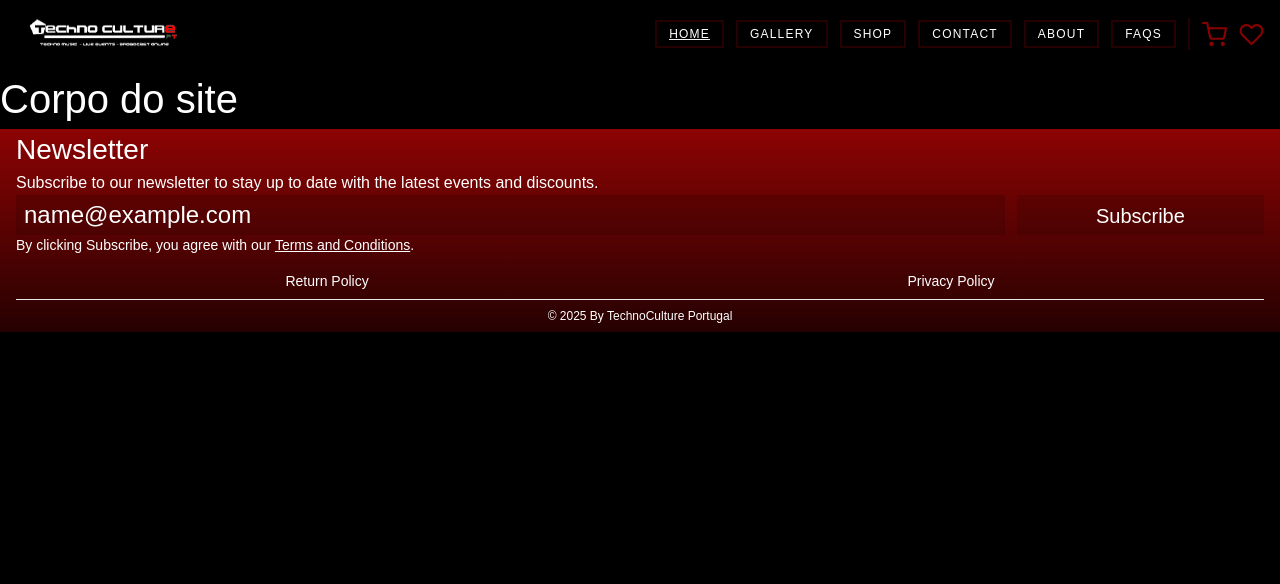
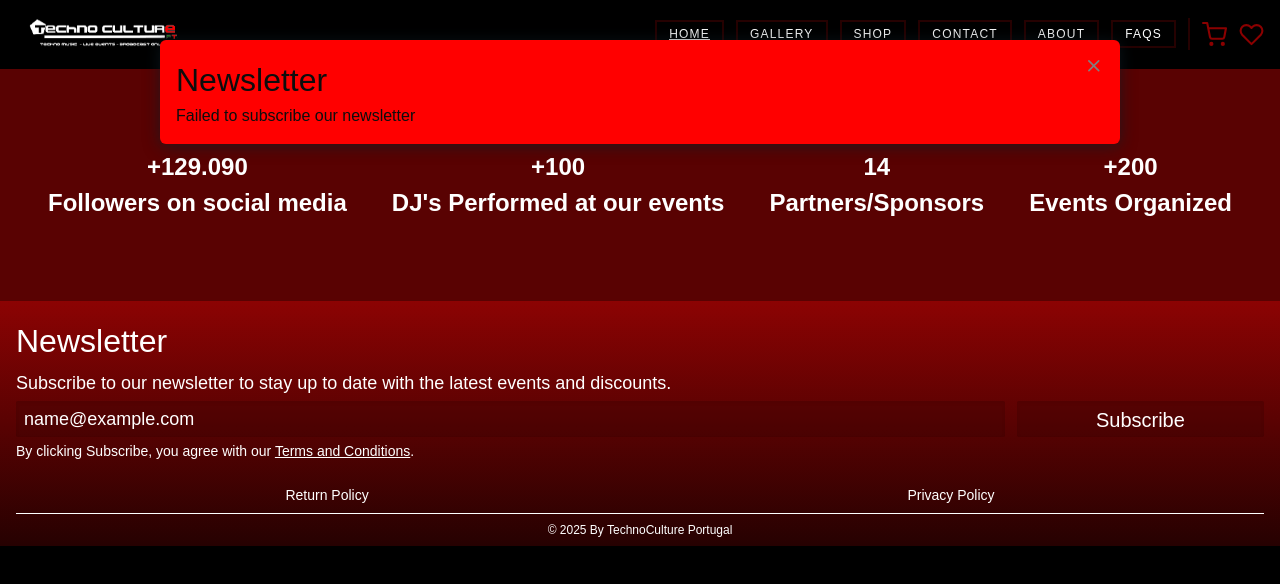
Before and after one commit to IuriMarques9/technoculture, a Next.js app: page / in a window 1280 px wide. Both pictures are taken after typing "name@example.com" into the empty fields and a click on the button "Subscribe". Shown: the top 584 px of the page. Built offline with nearby package versions, Linux system fonts and the light colour scheme; no server answers; the database is empty; a web font is replaced by a local one.

Commit message:
`feat: Added alert component and updated styles and layout`

```diff
--- /dev/null
+++ b/src/app/components/Alert.tsx
@@ -0,0 +1,49 @@
+"use client"
+import { X } from "react-feather";
+
+
+interface AlertProps {
+    title: string,
+    message?: string,
+    type: "success" | "error" | "warning" | "info",
+}
+
+export default function Alert({title, message, type}: AlertProps) {
+    switch(title){
+        case 'Newsletter':
+            if(type === 'success'){
+                message = 'You have subscribed our newsletter successfully'
+            } else if(type === 'error'){
+                message = 'Failed to subscribe our newsletter'
+            }
+            break;
+        default:
+            message = message;
+            break;
+    }
+
+    function toogleAlert(){
+        const alert = document.querySelector("#Alert");
+        if(alert?.classList.contains('hidden')){
+            alert?.classList.remove('hidden');
+        }else{
+            alert?.classList.add('hidden');
+        }
+    }
+
+  return (
+    <div id="Alert" className={`alert-${type} flex justify-between shadow-costum w-3/4 h-fit bg-white text-black p-4 rounded-md absolute top-10 left-2/4 -translate-x-2/4`}>
+        <div className="w-full">
+            <h2>{title}</h2>
+            <p>{message}</p>
+        </div>
+
+        <X
+            color="gray"
+            size={20}
+            className="hover:scale-110 hover:cursor-pointer transition-transform h-full"
+            onClick={toogleAlert}
+        />
+    </div>
+  );
+}
--- a/src/app/components/Footer.tsx
+++ b/src/app/components/Footer.tsx
@@ -1,12 +1,19 @@
 "use client"
 import Link from "next/link";
 import {Loader} from "react-feather";
+import Alert from "@/app/components/Alert";
+import { useState } from "react";
 export default function Footer(){
+  const [showAlert, setShowAlert] = useState(false);
+  const [alertType, setAlertType] = useState("success");
+
+
 
   const handleSubmit = async (e) => {
     e.preventDefault();
 
-    document.querySelector('#loader')?.classList.remove('hidden')
+    setShowAlert(false);
+    document.querySelector('#loader')?.classList.remove('hidden'); //Show loader when form is submitted to DB
 
     const userEmail = document.querySelector('input')?.value;
 
@@ -22,31 +29,41 @@ export default function Footer(){
       if (response.ok) {
         const result = await response.json();
         console.log(`Sucesso: ${result.message}`);
+        setAlertType("success"); //Change alert type to success
       } else {
         const error = await response.json();
         console.log(`Erro: ${error.message}`);
+        setAlertType("error"); //Change alert type to error
       }
+      setShowAlert(true); //Show alert when form is submitted to DB
+
     } catch (error) {
       console.log('Erro ao conectar ao servidor.');
       console.error('Erro:', error);
+    } finally{
+      document.querySelector('#loader')?.classList.add('hidden'); //Hide loader finished
     }
-    document.querySelector('#loader')?.classList.add('hidden')
   }
 
   return (
-    <footer className="bg-gradient-to-b from-lightRed from-90 to-darkRed to-100 px-4 flex flex-col gap-2">
-      <section>
+    <footer className="bg-gradient-to-b from-lightRed from-90 to-darkRed to-100 px-4 flex flex-col">
+
+      {
+        showAlert &&
+        <Alert title="Newsletter" type={alertType}/>
+      }
+
+      <section className="flex flex-col gap-1 py-4">
         <h2>Newsletter</h2>
 
-        <p>Subscribe to our newsletter to stay up to date with the latest events and discounts.</p>
+        <p className="text-lg">Subscribe to our newsletter to stay up to date with the latest events and discounts.</p>
 
         <form className="flex flex-col sm:flex-row gap-3" onSubmit={handleSubmit}>
-          <input className="sm:w-3/4 shadow-inner bg-[rgba(38,1,1,0.2)] w-full indent-2 py-1 rounded-sm sm:w-full sm:text-md md:text-lg lg:text-xl xl:text-2xl sm:placeholder:text-md md:placeholder:text-lg lg:placeholder:text-xl xl:placeholder:text-2xl" placeholder="Email" type="email" required/>
+          <input className="sm:w-3/4 shadow-inner bg-[rgba(38,1,1,0.2)] w-full indent-2 py-1 rounded-sm sm:w-full md:text-base lg:text-md xl:text-lg md:placeholder:text-base lg:placeholder:text-md xl:placeholder:text-lg" placeholder="Email" type="email" required/>
 
-          <button className="md:text-[1.125rem] lg:text-[1.25rem] sm:w-1/4 text-center bg-[rgba(38,1,1,0.2)] w-full" type="submit">
-            <Loader id="loader" className="hidden animate-spin inline mr-2"/>
+          <button className="md:text-[1.125rem] lg:text-[1.25rem] sm:w-1/4 shadow-inner rounded-sm text-center bg-[rgba(38,1,1,0.2)] w-full" type="submit">
+            <Loader id="loader" size={17} className="hidden animate-spin inline mr-2"/>
             <span className="align-middle">Subscribe</span>
-
           </button>
         </form>
 
--- a/src/app/page.tsx
+++ b/src/app/page.tsx
@@ -1,6 +1,25 @@
 
 export default function page() {
   return (
-    <h1>Corpo do site</h1>
+    <main className=" bg-[] bg-center bg-cover bg-fixed flex flex-col">
+      <section className="bg-[#590202] p-8 sm:px-12 sm:py-20 w-full flex flex-col sm:flex-row gap-6 justify-between items-center">
+          <div className="text-center font-bold text-lg sm:text-xl md:text-2xl lg:text-3xl">
+              <h3>+129.090</h3>
+              <h3>Followers on social media</h3>
+          </div>
+          <div className="text-center font-bold text-lg sm:text-xl md:text-2xl lg:text-3xl">
+              <h3>+100</h3>
+              <h3>DJ's Performed at our events</h3>
+          </div>
+          <div className="text-center font-bold text-lg sm:text-xl md:text-2xl lg:text-3xl">
+              <h3>14</h3>
+              <h3>Partners/Sponsors</h3>
+          </div>
+          <div className="text-center font-bold text-lg sm:text-xl md:text-2xl lg:text-3xl">
+              <h3>+200</h3>
+              <h3>Events Organized</h3>
+          </div>
+      </section>
+    </main>
   );
 }
--- a/src/app/styles/globals.css
+++ b/src/app/styles/globals.css
@@ -14,6 +14,7 @@
     --text-color: #ededed;
   }
 }
+
 
 *{
   margin: 0;
@@ -34,12 +35,13 @@ body {
   letter-spacing: 0.4;
 }
 
+/*Titles */
 h1{
   font-size: 2.5rem;
 }
 
 h2{
-  font-size: 1.75rem;
+  font-size: 2rem;
 }
 
 h3{
@@ -57,3 +59,28 @@ h5{
 h6{
   font-size: 0.75rem;
 }
+
+/*Animations*/
+@keyframes slide-top {
+  0% {top: -100px;}
+  70% {top: 60px;}
+  100% {top: 30px;}
+}
+
+/*Alert component classes*/
+  .alert-success{
+    background-color: green;
+    animation: slide-top 0.3s ease-in-out ;
+  }
+  .alert-warning{
+    background-color: yellow;
+    animation: slide-top 0.3s ease-in-out ;
+  }
+  .alert-error{
+    background-color: red;
+    animation: slide-top 0.3s ease-in-out ;
+  }
+  .alert-info{
+    background-color: rgb(0, 225, 255);
+    animation: slide-top 0.3s ease-in-out ;
+  }
--- a/tailwind.config.ts
+++ b/tailwind.config.ts
@@ -7,7 +7,6 @@ export default {
     "./src/app/**/*.{js,ts,jsx,tsx,mdx}",
   ],
   theme: {
-    extend: {
     colors: {
       lightRed: '#8C0303',
       mediumRed: '#590202',
@@ -15,7 +14,8 @@ export default {
       white: '#F2F2F2',
       black: '#0D0D0D',
     },
-    },
+
+    extend: {
       screens: { //Media queries
         'sm': '640px',
 
@@ -27,6 +27,11 @@ export default {
 
         '2xl': '1536px',
       },
+
+      boxShadow: {
+        'costum': '0px 2px 16px 0px rgba(14, 30, 37, 0.7);'
+      }
+    },
   },
   plugins: [],
 } satisfies Config;
```
Lines whose indentation alone changed are shown as unchanged.
